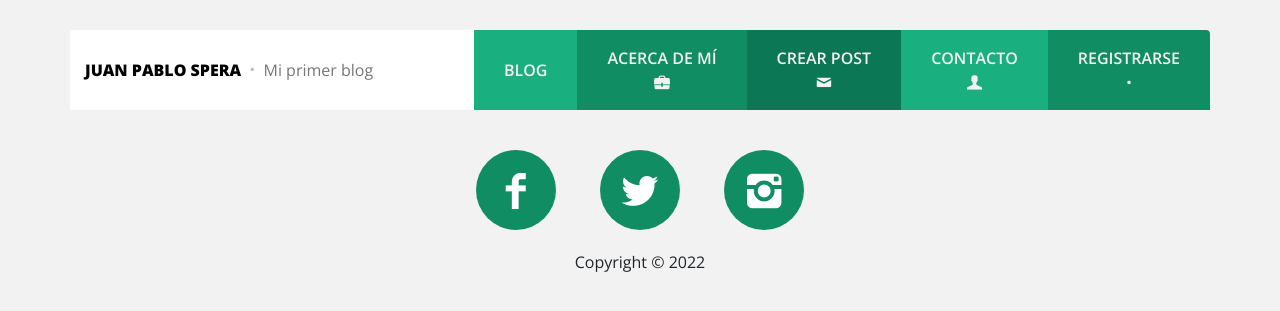
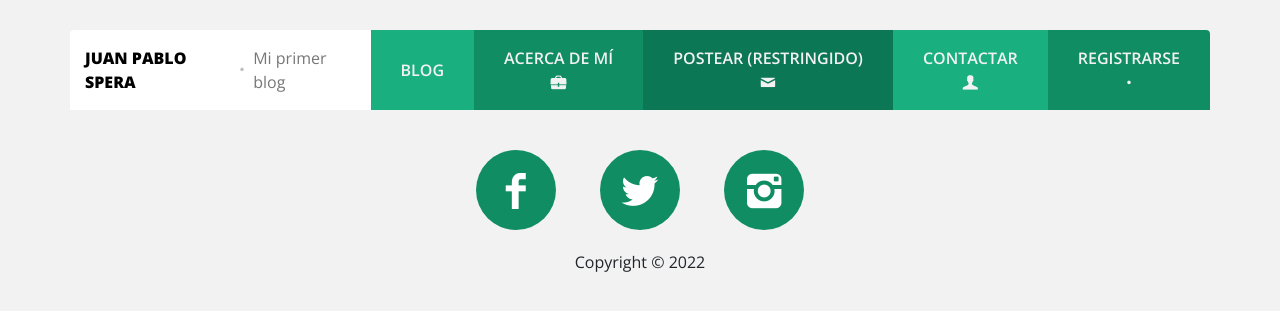
Before and after one commit to juanspera/blog, a Django app: page /prueba/ in a window 1280 px wide. Shown: the top 311 px of the page. Run offline with Django 4.2, Linux system fonts and the light colour scheme; some libraries are stand-ins or nearby versions.

Commit message:
restringir_postear

```diff
--- a/core/templates/core/base.html
+++ b/core/templates/core/base.html
@@ -47,13 +47,13 @@
 					</a>
 					<a href="{% url 'PortfolioFormulario' %}" class="c-3 d-flex align-items-center">
 						<div class="d-flex flex-column text-center">
-							<span>Crear Post</span>
+							<span>Postear (restringido)</span>
 							<i class="icono icon-mail"></i>
 						</div>
 					</a>
 					<a href="{% url 'contact' %}" class="c-1 d-flex align-items-center">
 						<div class="d-flex flex-column text-center">
-							<span>Contacto</span>
+							<span>Contactar</span>
 							<i class="icono icon-user"></i>
 						</div>
 						{% if user.is_authenticated %}
--- a/portfolio/views.py
+++ b/portfolio/views.py
@@ -3,6 +3,7 @@ from turtle import title
 
 from django.contrib import messages
 from django.contrib.auth.decorators import login_required
+from django.contrib.auth.decorators import user_passes_test
 from django.shortcuts import render, redirect
 
 import django
@@ -17,7 +18,7 @@ def portfolio(request):
     projects = Project.objects.all()
     return render(request, 'portfolio/portfolio.html', {'projects':projects})
 
-
+@user_passes_test(lambda u: u.is_superuser)
 def portfolio_formulario(request):
 
     if request.method == 'POST':
```
Also changed, not shown: db.sqlite3.
